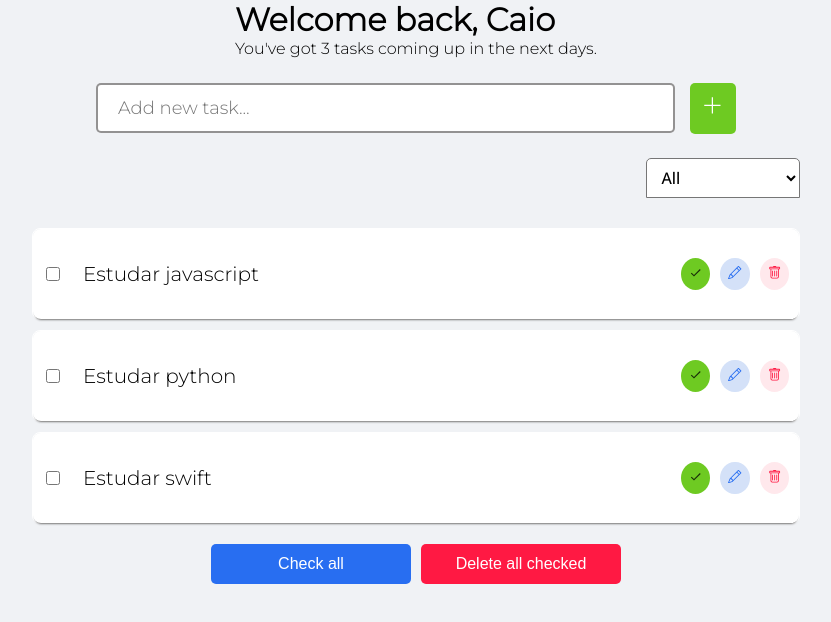
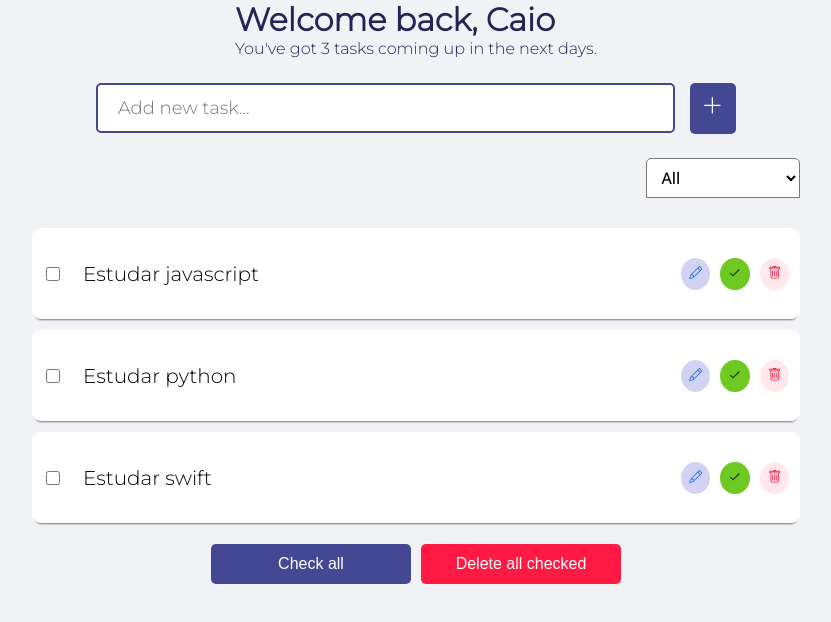
Before and after one commit to devcaiofelipe/todo-list-frontend, a React (Create React App) app: page /home in a window 1280 px wide. Shown: the top 622 px of the page, without its empty margins (224-1055 px from the left). Built offline with nearby package versions, Linux system fonts and the light colour scheme.

Commit message:
feat: some css em ui/ux adjusts

```diff
--- a/src/components/Task/index.jsx
+++ b/src/components/Task/index.jsx
@@ -13,7 +13,7 @@ const Task = ({
   handleDoneTask }) => {
 
   return (
-    <div className="task-container-border" style={{ borderStyle: 'solid', borderWidth: '1px', borderColor: checked ? '#286ef1' : 'white', borderRadius: '8px' }}>
+    <div className="task-container-border" style={{ borderStyle: 'solid', borderWidth: '1px', borderColor: checked ? '#444791' : 'white', borderRadius: '8px' }}>
       <li key={task.id} className="task-container" style={ { backgroundColor: task.status === 'done' ? '#e8f3df' : 'white',
       transition: "all .5s ease",
       WebkitTransition: "all .5s ease",
@@ -23,8 +23,8 @@ const Task = ({
         <p className="messages">{description}</p>
       </div>
       <div>
+        <button className="task-container-button update-button" onClick={() => handleTaskIdToUpdate(task.id)}><BsPencil/></button>
         <button className="task-container-button done-button" onClick={() => handleDoneTask(task.id)}>{ task.status === 'done' ? <MdRemoveDone/> : <MdDone/>}</button>
-        <button className="task-container-button update-button" onClick={() => handleTaskIdToUpdate(task.id)}><BsPencil/></button>
         <button className="task-container-button confirm-button" onClick={() => handleTaskToDelete(task.id)}><BsTrash/></button>
       </div>
     </li>
--- a/src/components/Task/styles.css
+++ b/src/components/Task/styles.css
@@ -36,12 +36,12 @@
 }
 
 .update-button {
-  background-color: #d4e1f8;
+  background-color: #d2d3f3;
   color: #286ef1;
 }
 
 .update-button:hover {
-  background-color: #a5b6d3;
+  background-color: #abacd1;
 }
 
 .done-button {
@@ -58,5 +58,5 @@
   height: 14px;
   margin-left: 10px;
   margin-right: 20px;
-  accent-color: #286ef1;
+  accent-color: #444791;
 }
--- a/src/pages/Home/index.jsx
+++ b/src/pages/Home/index.jsx
@@ -170,8 +170,8 @@ const Home = () => {
   return (
     <div className="container">
       <header>
-        <h1 className="messages">Welcome back, Caio</h1>
-        <p className="messages">You've got {tasks.length} tasks coming up in the next days.</p>
+        <h1 className="messages color">Welcome back, Caio</h1>
+        <p className="messages color">You've got {tasks.length} tasks coming up in the next days.</p>
       </header>
 
       <div className="handle-task-container">
--- a/src/pages/Home/styles.css
+++ b/src/pages/Home/styles.css
@@ -16,6 +16,10 @@ body {
 
 .messages {
   font-family: 'Montserrat', sans-serif;
+}
+
+.color {
+  color: #232555
 }
 
 .container {
@@ -49,7 +53,7 @@ body {
 .add-task-input:focus {
   outline: none;
   border-style: solid;
-  border-color: rgba(136, 135, 135, 0.904);
+  border-color: #444791;
   border-width: 2px;
   transition: 0.3s;
 }
@@ -77,14 +81,14 @@ body {
   width: 200px;
   border-radius: 5px;
   border: none;
-  background-color: #286ef1;
+  background-color: #444791;
   color: white;
   font-size: 16px;
 }
 
 .add-task-button {
   margin-left: 15px;
-  background-color: #6ECA22;
+  background-color: #444791;
   color: white;
   font-size: 20px;
 }
@@ -94,7 +98,7 @@ body {
 }
 
 .check-all-tasks-button:hover {
-  background-color: #0f42a1;
+  background-color: #303272;
 }
 
 .delete-all-tasks-button:hover {
```
